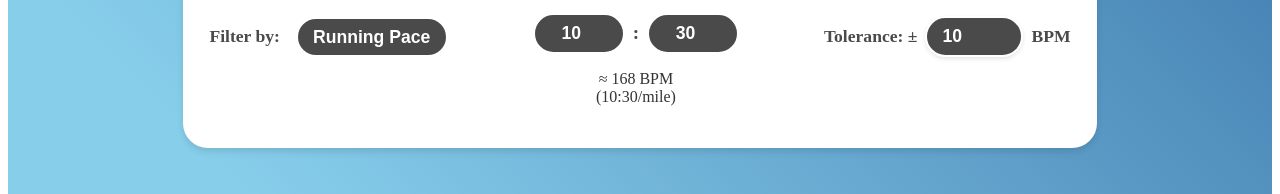
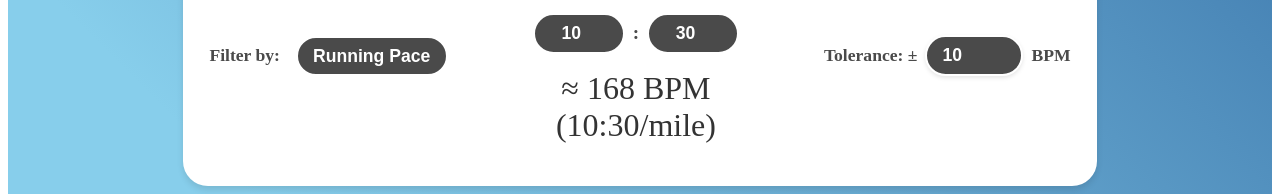
Before and after one commit to seanmorisoli/Paceify, a React (Vite) app in the folder client/: page /dashboard in a window 1280 px wide. Shown: the part 280-474 px from the top of the page. Built offline with nearby package versions, Linux system fonts and the light colour scheme; no server answers.

Commit message:
Update Dashboard.jsx

```diff
--- a/client/src/pages/Dashboard.jsx
+++ b/client/src/pages/Dashboard.jsx
@@ -99,7 +99,6 @@ const Dashboard = () => {
 
   // Create playlist
   const createPlaylist = async () => {
-    if (!tracks || tracks.length === 0) return alert('No tracks to create playlist');
 
     try {
       const response = await fetch(`${API_BASE_URL}/playlists/create`, {
@@ -292,9 +291,9 @@ const Dashboard = () => {
                     }}
                   />
                 </div>
-                <div style={{ fontSize: '2 rem', color: '#333', textAlign: 'center' }}>
+                <div style={{ fontSize: '2rem', color: '#333', textAlign: 'center' }}>
                   <div>≈ {calculateBPMFromPace(paceMinutes, paceSeconds)} BPM</div>
-                  <div style={{ fontSize: '2 rem', alignItems: 'center' }}>
+                  <div style={{ fontSize: '2rem', alignItems: 'center' }}>
                     ({paceMinutes}:{(paceSeconds || 0).toString().padStart(2, '0')}/mile)
                   </div>
                 </div>
@@ -330,7 +329,7 @@ const Dashboard = () => {
                     }}
                   />
                 </label>
-                <div style={{ fontSize: '2 rem', color: '#333', textAlign: 'center' }}>
+                <div style={{ fontSize: '2rem', color: '#333', textAlign: 'center' }}>
                   <div>
                     ≈ {Math.floor(180 / cadence)}:
                     {String(Math.round((180 / cadence - Math.floor(180 / cadence)) * 60)).padStart(2, '0')}
```
